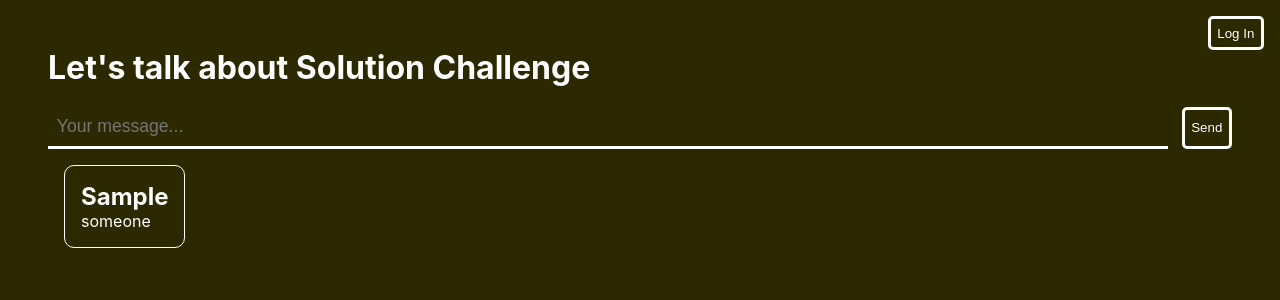
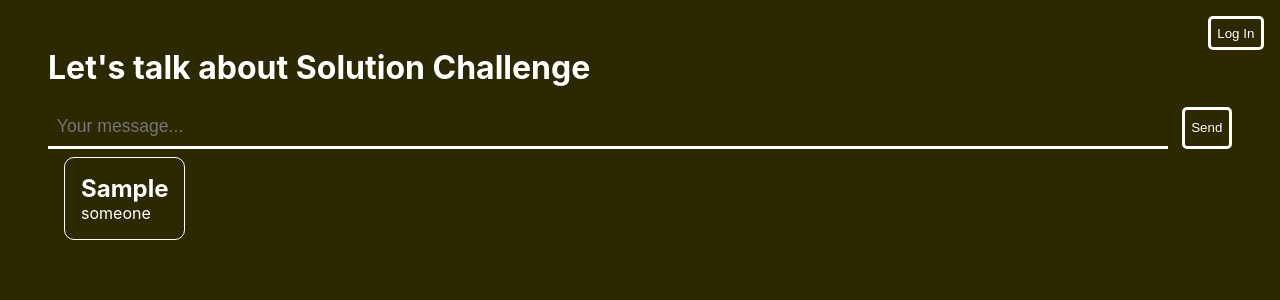
Before and after one commit to gdsc-conestoga/react-firebase, a React (Create React App) app: page / in a window 1280 px wide. Both pictures are taken after typing "Sample" into the empty fields and a click on the button "Send". Shown: the top 300 px of the page. Built offline with nearby package versions, Linux system fonts and the light colour scheme.

Commit message:
Reduce spacing

```diff
--- a/src/components/Message.css
+++ b/src/components/Message.css
@@ -1,6 +1,6 @@
 .Message {
     padding: 1em;
-    margin: 1em;
+    margin: 0.5em 1em 0em 1em;
     border: 1px solid white;
     border-radius: 10px;
     width: fit-content;
```
